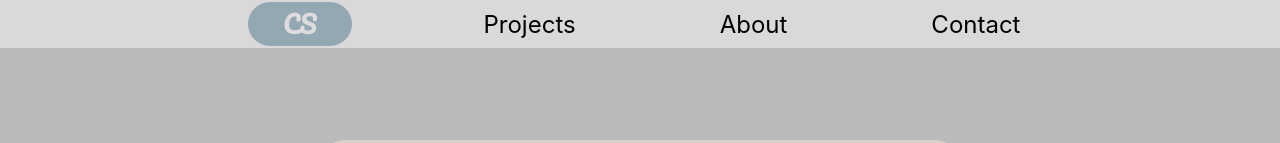
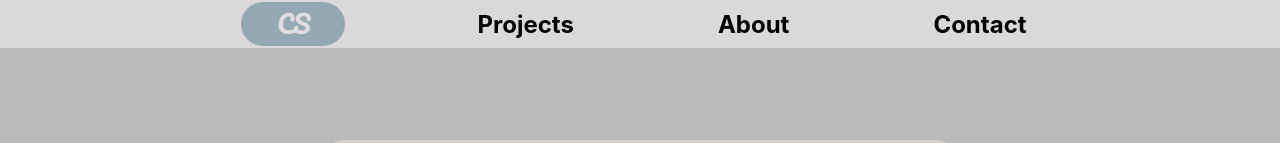
Before and after one commit to csalguera/portfolio-react, a React (Create React App) app: page / in a window 1280 px wide. Shown: the top 143 px of the page. Built offline with nearby package versions, Linux system fonts and the light colour scheme.

Commit message:
change font-weight

```diff
--- a/src/components/Nav/Nav.module.css
+++ b/src/components/Nav/Nav.module.css
@@ -22,6 +22,7 @@
   color: black;
   text-decoration: none;
   font-size: 24px;
+  font-weight: bold;
   padding: 12px;
   border-radius: 1000px;
   display: flex;
@@ -39,7 +40,7 @@
 
 .navbar *:hover,
 .active {
-  font-weight: bold;
   color: #dedcde;
   background-color: #94a8b3;
+  cursor: pointer;
 }
```
